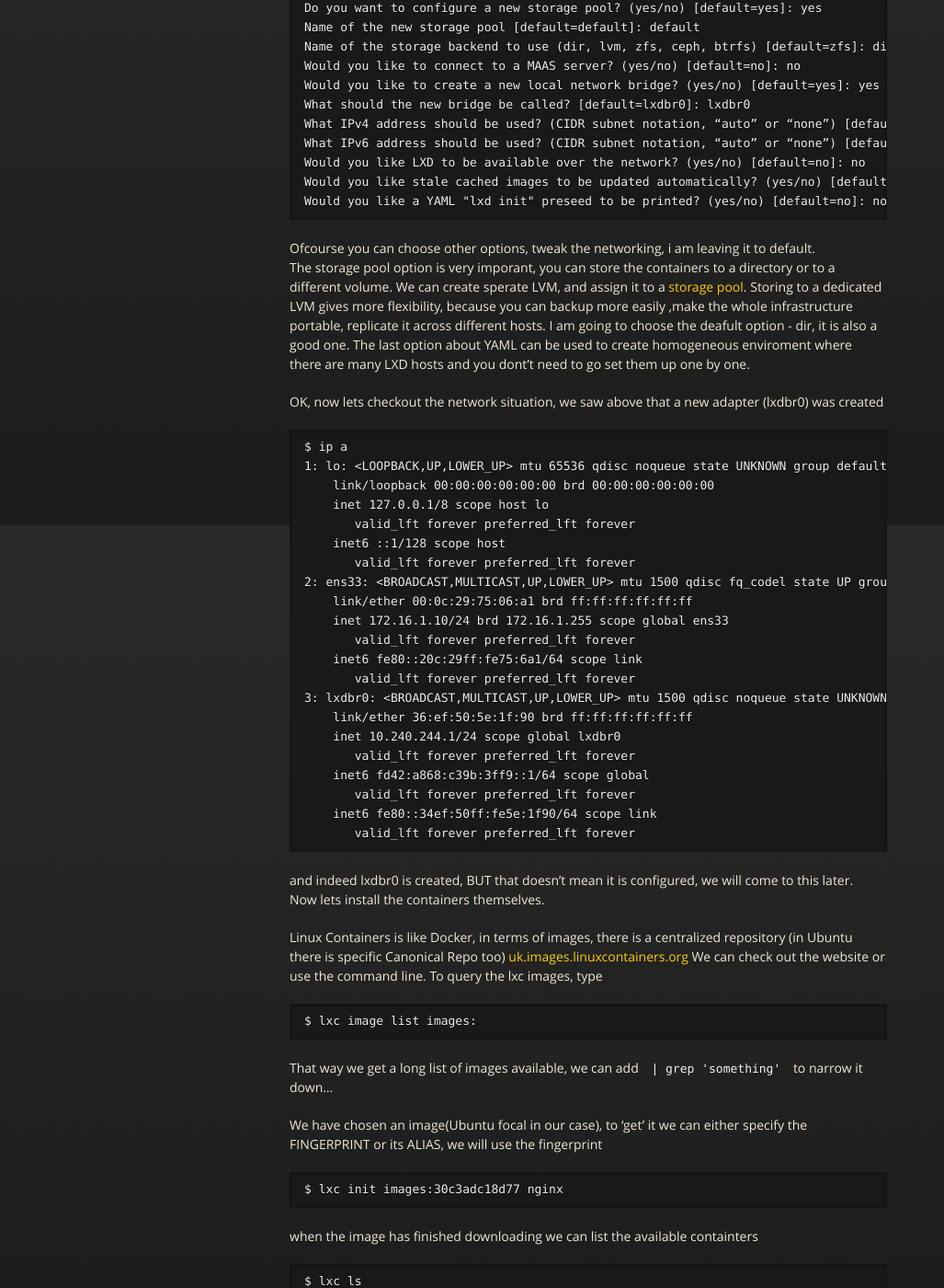
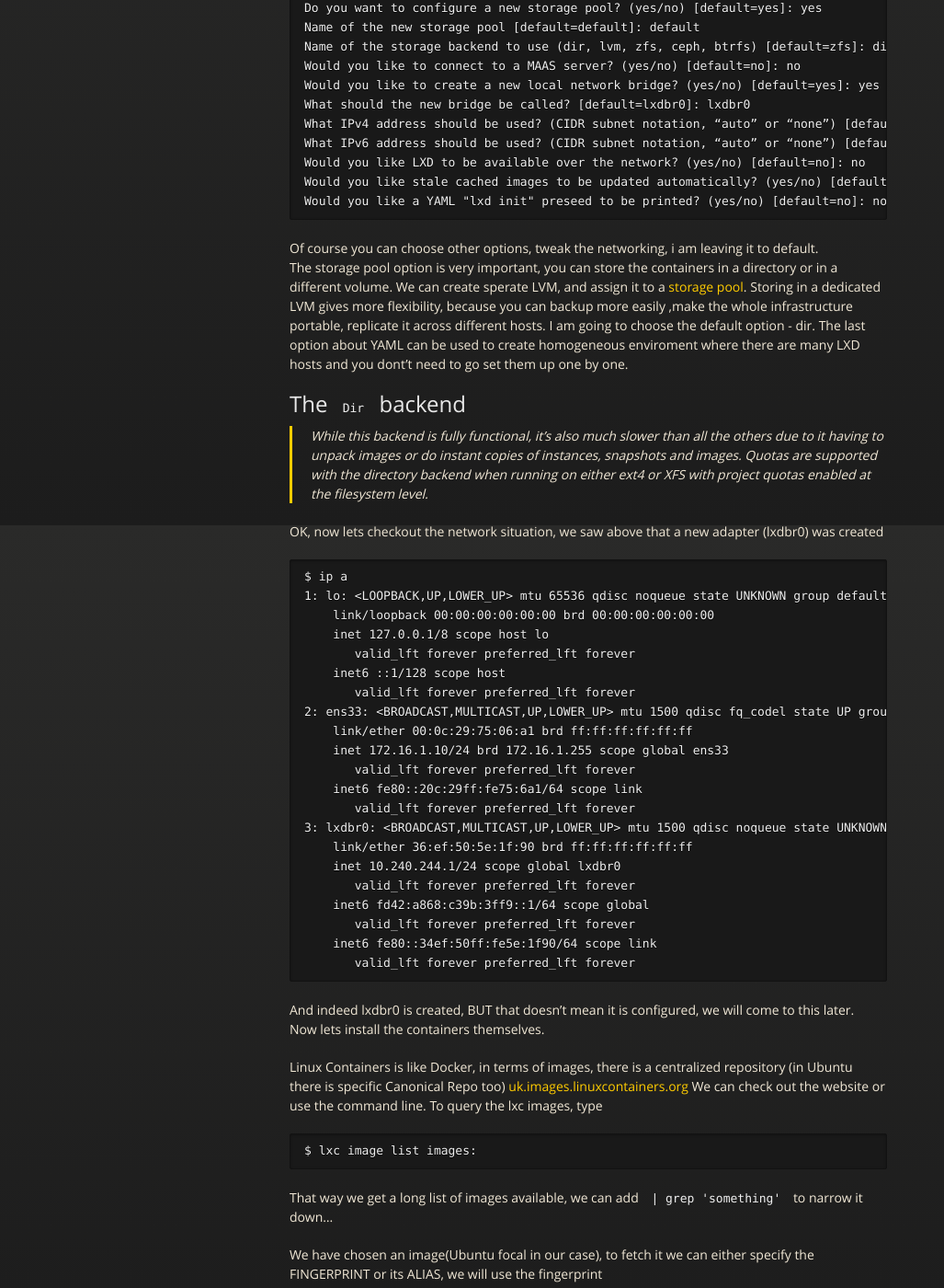
Before and after one commit to P4nd4233/personal--blogg, a Jekyll site: the page built from lxd-wordpress.md, in a window 1280 px wide and 1400 px high, scrolled down 2129 px. Shown: the whole window at 92% size, without its empty margins (0-1027 px from the left). Built offline with Jekyll 4.4.1, drawn with Linux system fonts in a browser that asks for light colours; some of the changed text lies outside the part shown.

Commit message:
modified:   ignite-README.md 	modified:   lxd-wordpress.md

````diff
--- a/lxd-wordpress.md
+++ b/lxd-wordpress.md
@@ -17,7 +17,7 @@
 
 ### #1 LXD Host
 #### Ubuntu 20.04 LTS Server (Local IP 172.16.1.10)
-The LXD Host will run the containters and orchestrate the whole thing.
+The LXD Host will run the containers and orchestrate the whole thing.
 ### #2 Nginx container (IP: 10.240.244.190)
 The nginx server will act as a reverse proxy - port forward between the host and the container bridge
 ### #3 Apache container (IP: 10.240.244.97)
@@ -31,8 +31,8 @@
 ```
 $ sudo apt-get install lxd -y
 ```
-Choose the latest version if you get prompted <br>
-Make sure that you are part of the lxd group
+If you get prompted, choose the latest version. <br>
+Make sure that you are part of the `lxd` group,
 ```
 $ id
 uid=1000(ivan) gid=1000(ivan) groups=1000(ivan),4(adm),24(cdrom),27(sudo),30(dip),46(plugdev),115(lxd)
@@ -55,11 +55,16 @@
 Would you like stale cached images to be updated automatically? (yes/no) [default=yes] yes
 Would you like a YAML "lxd init" preseed to be printed? (yes/no) [default=no]: no
 ```
-Ofcourse you can choose other options, tweak the networking, i am leaving it to default. <br>
-The storage pool option is very imporant, you can store the containers to a directory or to a different volume. We can create sperate LVM, and assign it to a [storage pool](https://linuxcontainers.org/lxd/docs/master/storage).
-Storing to a dedicated LVM gives more flexibility, because you can backup more easily ,make the whole infrastructure portable, replicate it across different hosts.
-I am going to choose the deafult option - dir, it is also a good one.
+Of course you can choose other options, tweak the networking, i am leaving it to default. <br>
+The storage pool option is very important, you can store the containers in a directory or in a different volume. We can create sperate LVM, and assign it to a [storage pool](https://linuxcontainers.org/lxd/docs/master/storage).
+Storing in a dedicated LVM gives more flexibility, because you can backup more easily ,make the whole infrastructure portable, replicate it across different hosts.
+I am going to choose the default option - dir.
 The last option about YAML can be used to create homogeneous enviroment where there are many LXD hosts and you dont't need to go set them up one by one.
+
+## The `Dir` backend
+
+>While this backend is fully functional, it's also much slower than all the others due to it having to unpack images or do instant copies of instances, snapshots and images.
+>Quotas are supported with the directory backend when running on either ext4 or XFS with project quotas enabled at the filesystem level.
 
 OK, now lets checkout the network situation, we saw above that a new adapter (lxdbr0) was created
 ```
@@ -85,7 +90,7 @@
     inet6 fe80::34ef:50ff:fe5e:1f90/64 scope link
        valid_lft forever preferred_lft forever
 ```
-and indeed lxdbr0 is created, BUT that doesn't mean it is configured, we will come to this later.<br>
+And indeed lxdbr0 is created, BUT that doesn't mean it is configured, we will come to this later.<br>
 Now lets install the containers themselves.
 
 Linux Containers is like Docker, in terms of images, there is a centralized repository (in Ubuntu there is specific Canonical Repo too)
@@ -96,11 +101,11 @@
 ```
 That way we get a long list of images available, we can add `| grep 'something'` to narrow it down...<br>
 
-We have chosen an image(Ubuntu focal in our case), to 'get' it we can either specify the FINGERPRINT or its ALIAS, we will use the fingerprint
+We have chosen an image(Ubuntu focal in our case), to fetch it we can either specify the FINGERPRINT or its ALIAS, we will use the fingerprint
 ```
 $ lxc init images:30c3adc18d77 nginx
 ```
-when the image has finished downloading we can list the available containters
+When the image finishes downloading we can list the available containters
 ```
 $ lxc ls
 +-------+---------+------+------+-----------+-----------+
@@ -132,7 +137,7 @@
 to install nginx instide the container we must interact with it.
 To do so run `$ lxc exec nginx -- bash`
 Now we get dropped inside a root shell in the container itself.
-To install nginx we run
+To install nginx we run:
 ```
 apt-get install nginx -y; systemctl enable --now nginx
 ```
@@ -146,9 +151,9 @@
 Well ok, BUT we are not done, if we take a look at `/var/log/nginx/access.log`<br>
 we can see the following: `127.0.0.1 - - [25/Jun/2020:21:03:20 +0000] "GET / HTTP/1.1" 200 612 "-" "curl/7.58.0"`
 That is bad, the logging is broken, we access the site from the outside, but it show that it is from localhost.<br>
-That's because nginx is unaware that it is being port forwarded, lets fix that...
+That's because nginx is unaware of the proxy, lets fix that...
 `$ lxc config device set nginx proxy-device proxy_protocol=true`<br>
-and in the container lets edit the nginx config file `/etc/nginx/sites-available/default`. We should put the following at the `server { ... }` directive
+and in the container lets edit the nginx configuration file `/etc/nginx/sites-available/default`. We should put the following at the `server { ... }` directive
 ```
  server {
 		listen  80 proxy_protocol;
@@ -169,7 +174,7 @@
 ==> /var/log/nginx/access.log <==
 172.16.1.20 - - [25/Jun/2020:21:36:34 +0000] "GET / HTTP/1.1" 200 612 "-" "curl/7.65.3"
 ```
-### OK,but we are not done yet...
+### Configuring the Proxy
 
 Lets install apache2 inside it's container, lets run `apt-get install apache2 -y ; systemctl enable --now apache2`
 Now we have to forward nginx to apache. In nginx container, lets add the following to `/etc/nginx/sites-available/default` inside the `server { ... }` directive
@@ -202,9 +207,9 @@
 LogFormat "%{Referer}i -> %U" referer
 LogFormat "%{User-agent}i" agent
 ```
-change the %h on line `213` and `214` to %a
+Change the %h on line `213` and `214` to %a
 
-and add the `RemoteIPHeader` (last 2 lines) to `/etc/apache2/sites-available/000-default.conf`
+and lets add `RemoteIPHeader` and `RemoteIPInternalProxy` (the last 2 lines from bellow) to `/etc/apache2/sites-available/000-default.conf`
 
 ```
 <VirtualHost *:80>
@@ -221,7 +226,7 @@
 ```
 and last run `a2enmod remoteip; systemctl restart apache2`
 
-we can check out the logs and see that both apache and nginx are logging information correctly
+We can check out the logs and see that both apache and nginx are logging information correctly
 
 ```
 $ lxc exec nginx -- tail -f /var/log/nginx/access.log /var/log/nginx/error.log
@@ -257,7 +262,7 @@
 * * *
 ### Lets configure Apache for WordPress
 
-> We can attach a volume to the container's `/var/www/html` because, if something goes wrong and we have to delete the container, the WordPress installation will stay intact. In my case I will not do that, but it is a good practice.
+> We can attach a volume to the container's `/var/www/html` directory, because if something goes wrong and we have to delete the container, the WordPress installation will stay intact. In my case I will not do that, but it is a good practice.
 
 ```
 apt-get install wget unzip -y
@@ -268,7 +273,8 @@
 apt-get install -y php-curl php-gd php-mbstring php-xml php-xmlrpc php-soap php-intl php-zip php libapache2-mod-php php-mysql
 ```
 
-vim /etc/apache2/sites-available/000-default.conf
+Lets change the document root in Apache to the WordPress directory, and also allow permalinks for WordPress.
+Edit `/etc/apache2/sites-available/000-default.conf`
 
 ```
 DocumentRoot /var/www/html/wordpress
@@ -311,7 +317,7 @@
 
 ### It Works!
 
-now lets get through the initial setup
+Now lets get through the initial setup
 
 <a href="pics/lxd-wp/pic3.png" target="_blank"><img src="pics/lxd-wp/pic3.png"></a>
 <a href="pics/lxd-wp/pic4.png" target="_blank"><img src="pics/lxd-wp/pic4.png"></a>
````
Also changed, not shown: other parts of lxd-wordpress.md (+2 -2 lines), ignite-README.md (+1 -1 lines).
